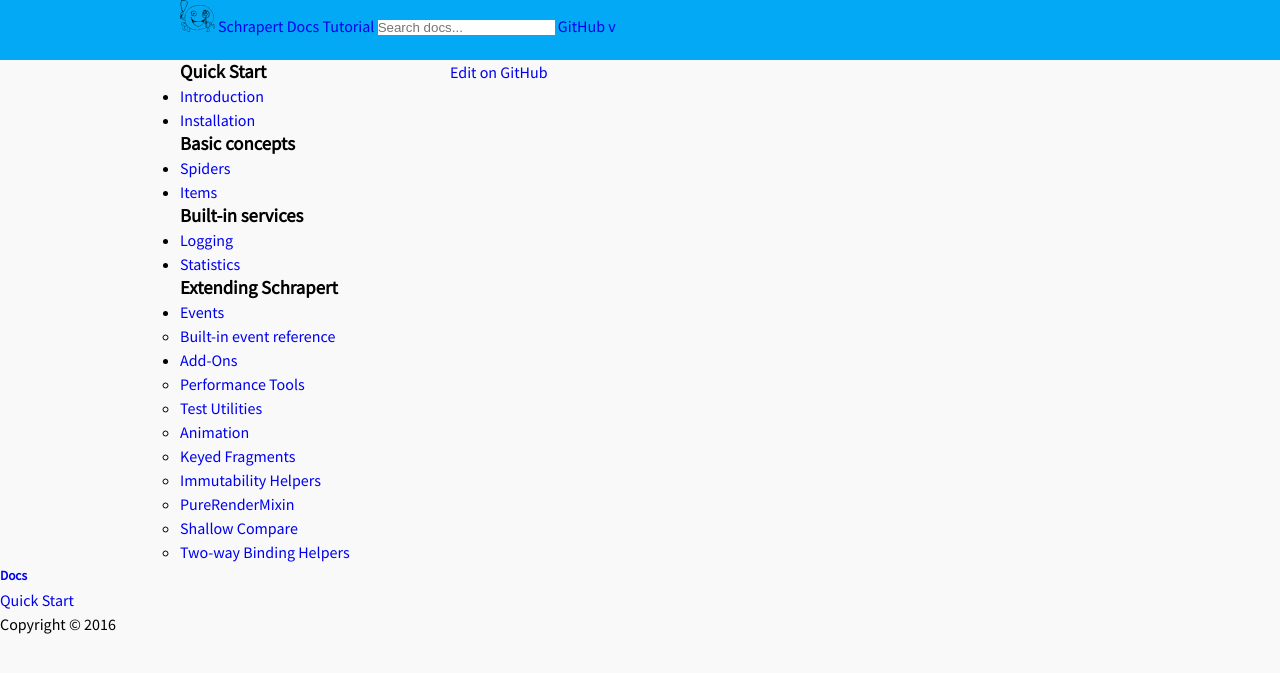
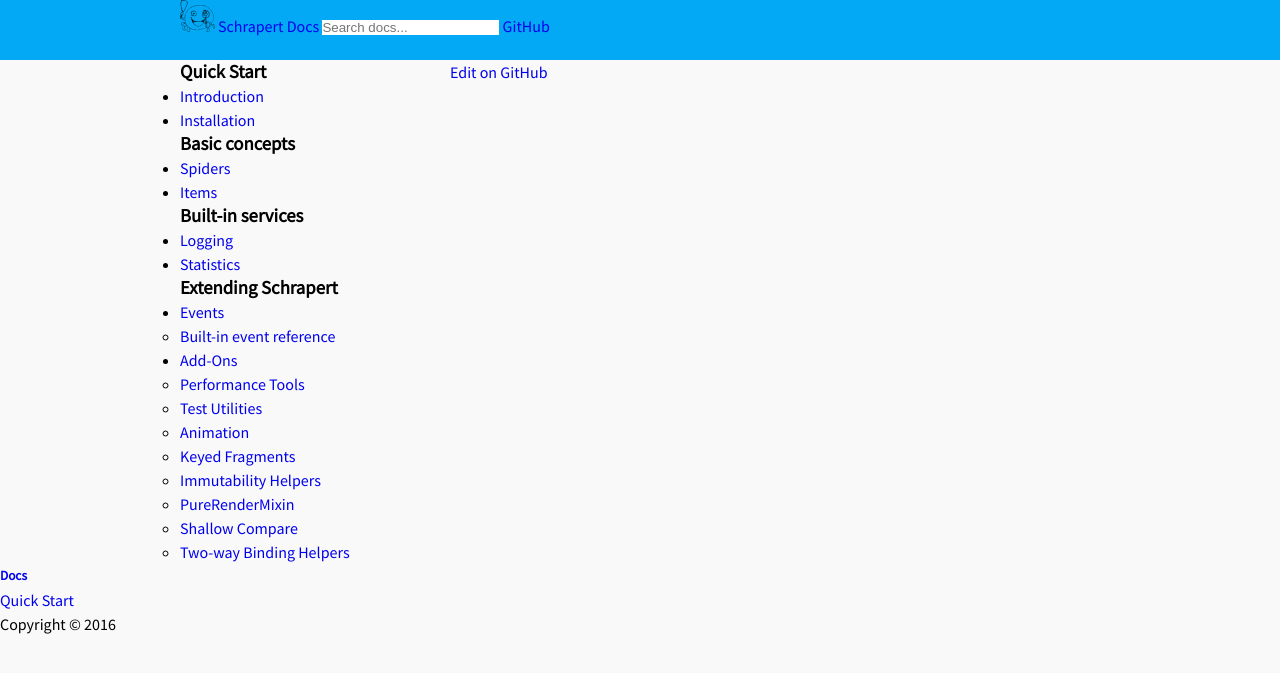
Before and after one commit to maikelvanmaurik/schrapert, a Jekyll site: the page built from docs/items.md, in a window 1280 px wide. Shown: the top 673 px of the page. Built offline with Jekyll 4.4.1, drawn with Linux system fonts in a browser that asks for light colours; Markdown is read by kramdown in place of the engine named in the settings.

Commit message:
Started on the documentation

```diff
--- a/_includes/nav_docs.html
+++ b/_includes/nav_docs.html
@@ -22,18 +22,4 @@
     </div>
     {% endfor %}
 
-    <!-- Contributing Nav -->
-    {% for section in site.data.nav_contributing %}
-    <div class="nav-docs-section">
-        <h3>{{ section.title }}</h3>
-        <ul>
-            {% for item in section.items %}
-            <li>
-                <a href="/react/contributing/{{ item.id }}.html"{% if page.id == item.id %} class="active"{% endif %}>{{ item.title }}</a>
-            </li>
-            {% endfor %}
-        </ul>
-    </div>
-    {% endfor %}
-
 </div>
--- a/_includes/navigation.html
+++ b/_includes/navigation.html
@@ -7,14 +7,12 @@
         <div class="nav-lists">
             <ul class="nav-site nav-site-internal">
                 <li><a href="{{ site.baseurl }}/docs/"{% if page.sectionid == 'docs' or page.sectionid == 'tips' or page.sectionid == 'contributing' %} class="active"{% endif %}>Docs</a></li>
-                <li><a href="{{ site.baseurl }}/tutorial/"{% if page.sectionid == 'tutorial' %} class="active"{% endif %}>Tutorial</a></li>
                 <li class="nav-site-search">
                     <input id="algolia-doc-search" type="text" placeholder="Search docs..." />
                 </li>
             </ul>
             <ul class="nav-site nav-site-external">
-                <li><a href="https://github.com/facebook/react">GitHub</a></li>
-                <li><a href="https://github.com/facebook/react/releases">v{{site.schrapert.version}}</a></li>
+                <li><a href="https://github.com/maikelvanmaurik/schrapert">GitHub</a></li>
             </ul>
         </div>
     </div>
```
